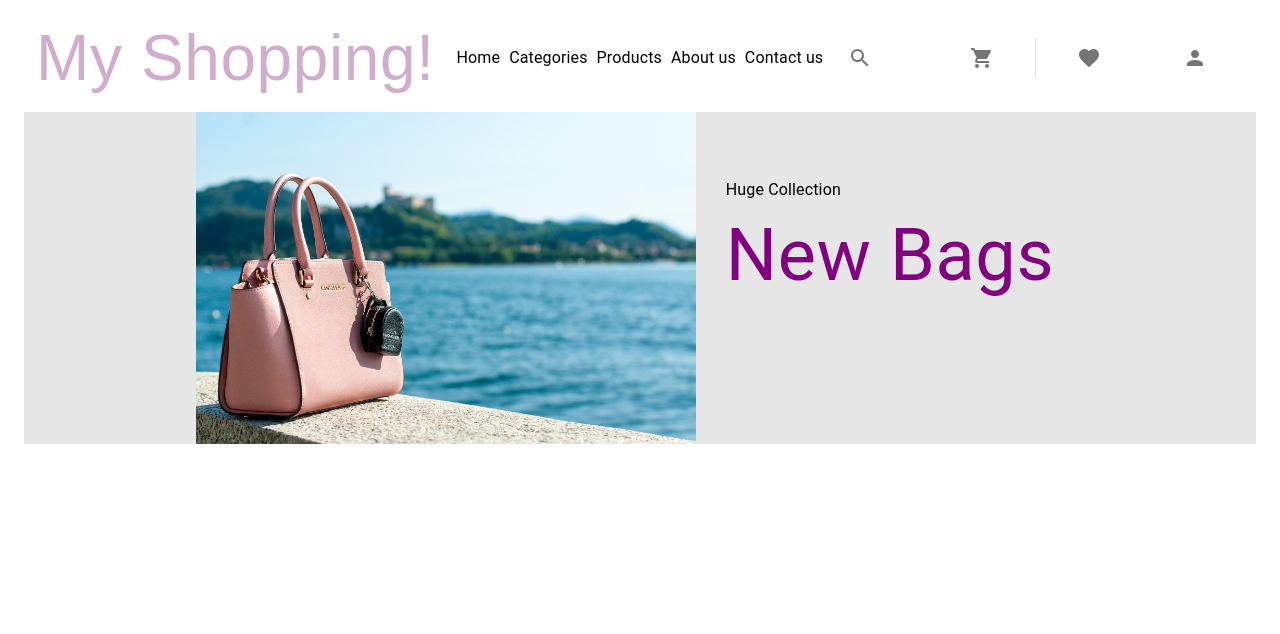
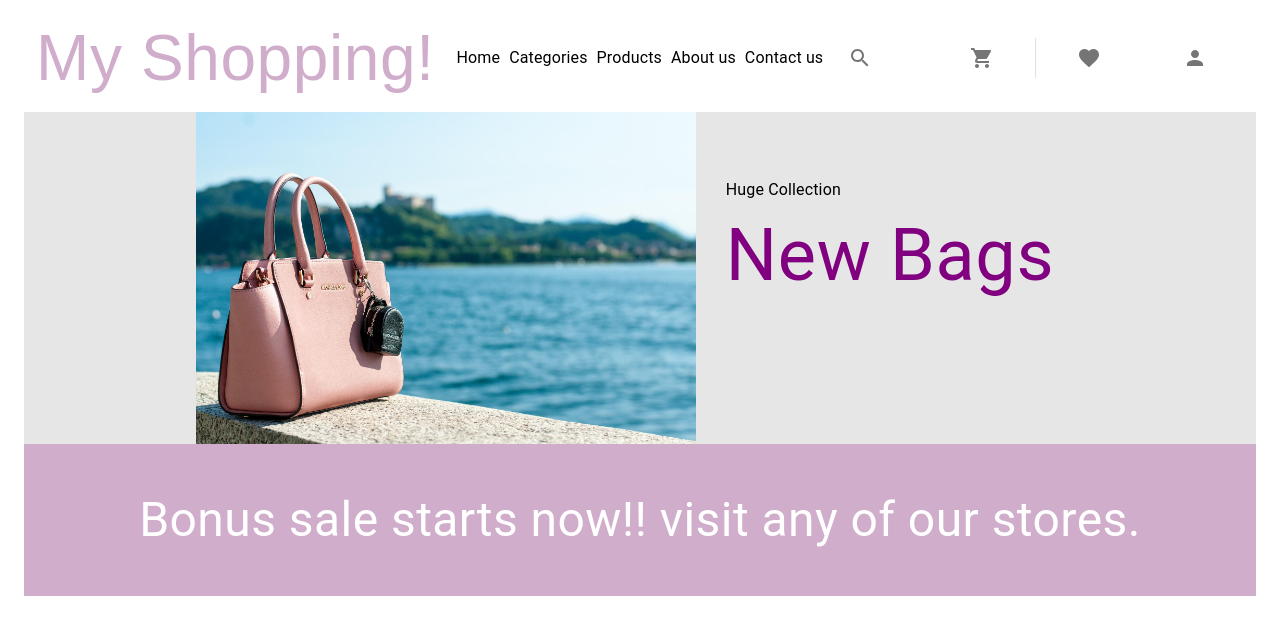
Before and after one commit to Salome254-hub/ShoppinKE, a React (Create React App) app: page / in a window 1280 px wide. Shown: the top 634 px of the page. Built offline with nearby package versions, Linux system fonts and the light colour scheme.

Commit message:
Added a slider in my promotions.js

```diff
--- a/src/components/promotions/index.js
+++ b/src/components/promotions/index.js
@@ -1,11 +1,41 @@
+import { Slide } from "@mui/material";
+import { Box } from "@mui/system";
+import { useEffect, useState } from "react";
+import { MessageText, PromotionsContainer } from "../../styles/promotions";
+
 const messages = [
     "20% off on your first order!",
-    "Summer sale starts now, visit any store.",
-    "Please like and subscribe :)",
+    "Bonus sale starts now!! visit any of our stores.",
+    "Please like, share and subscribe :)",
   ];
   export default function Promotions() {
+    const[messageIndex,setMessageIndex]=useState(0)
+    const[show,setShow]=useState(true);
 
-    return
+    useEffect(() => {
+
+const intervalId = setInterval(() => {
+  setMessageIndex((i) => (i + 1) % messages.length)},4000);
+
+  return () => {
+  clearInterval(intervalId);
+};
+}, []);
+
+    return(
+
+        <PromotionsContainer>
+            <Slide direction="left" in={show}>
+            <Box dispay={"flex"} justifyContent="center" alignItems={"center"}>
+                <MessageText>
+                    {messages[messageIndex]}
+                </MessageText>
+
+            </Box>
+        </Slide>
+
+        </PromotionsContainer>
+    )
 
 
 
--- a/src/styles/promotions/index.js
+++ b/src/styles/promotions/index.js
@@ -0,0 +1,23 @@
+import {Box, styled } from "@mui/system";
+import { Colors } from "../../styles/theme";
+import { Typography } from "@mui/material";
+
+export const PromotionsContainer = styled(Box)(({ theme }) => ({
+    [theme.breakpoints.up("md")]: {
+      padding: "40px 0px 40px 0px",
+    },
+    display: "flex",
+    justifyContent: "center",
+    alignItems: "center",
+    padding: "20px 0px 20px 0px",
+    overflow: "hidden",
+    background: Colors.secondary,
+  }));
+
+  export const MessageText = styled(Typography)(({ theme }) => ({
+ [theme.breakpoints.up("md")]: {
+   fontSize: "3rem",
+ },
+ color: Colors.white,
+ fontSize: "1.5rem",
+}));
```
